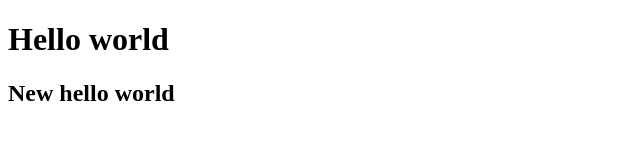
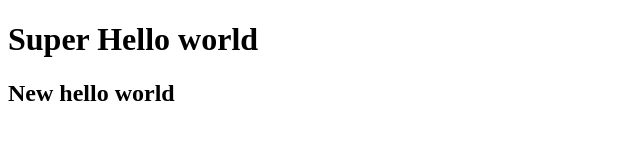
Before and after one commit to sid1552/background-generator, a plain HTML site: page index.html in a window 1280 px wide. Shown: the whole page, without its empty margins (0-640 px from the left). Drawn offline with Linux system fonts and the light colour scheme.

Commit message:
hello hello world added

```diff
--- a/index.html
+++ b/index.html
@@ -9,7 +9,7 @@
     </head>
 
     <body>
-        <h1>Hello world</h1>
+        <h1> Super Hello world</h1>
         <h2>New hello world</h2>
     </body>
 
```
